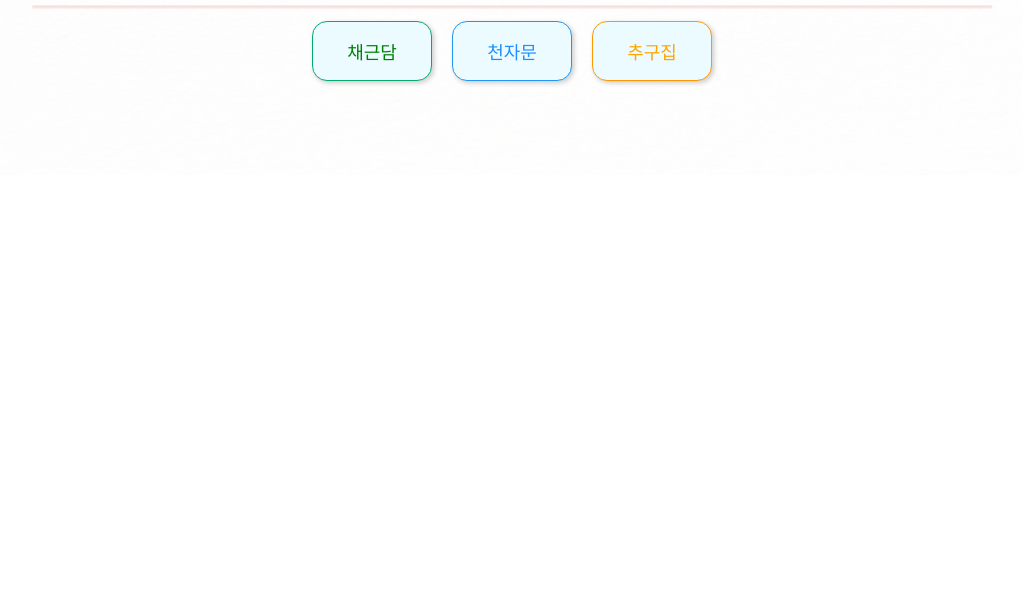
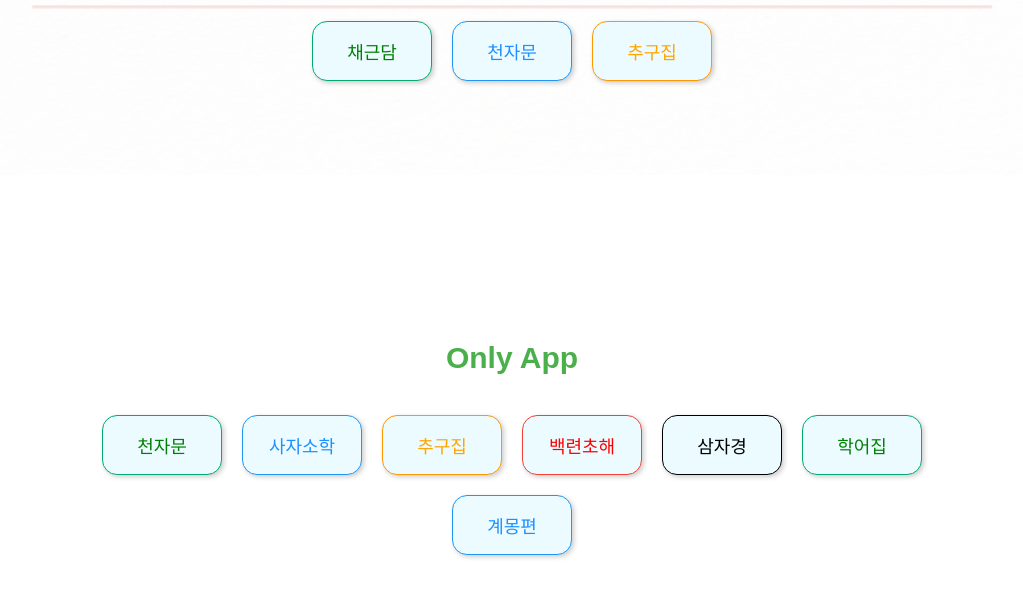
Before and after one commit to jiminchido/sajasohak, a plain HTML site: page index.html in a window 1280 px wide. Shown: the part 625-1222 px from the top of the page, without its empty margins (128-1151 px from the left). Before the commit the page ends 800 px from the top, so only its background shows below. Drawn offline with Linux system fonts and the light colour scheme.

Commit message:
사자소학 웹사이트
목차에 앱전용 홈페이지 업데이트

```diff
--- a/index.html
+++ b/index.html
@@ -224,5 +224,17 @@
         <a href="https://jiminchido.github.io/choogoojib"><button class="btn warning">추구집</button></a>
     </div>
 
+    <h2>Only App</h2>
+
+    <div class="button-container">
+        <a href="https://m.onestore.co.kr/v2/ko-kr/app/0000769389"><button class="btn success">천자문</button></a>
+        <a href="https://m.onestore.co.kr/v2/ko-kr/app/0000769390"><button class="btn info">사자소학</button></a>
+        <a href="https://m.onestore.co.kr/v2/ko-kr/app/0000769224"><button class="btn warning">추구집</button></a>
+        <a href="https://m.onestore.co.kr/v2/ko-kr/app/0000769226"><button class="btn danger">백련초해</button></a>
+        <a href="https://m.onestore.co.kr/v2/ko-kr/app/0000769221"><button class="btn default">삼자경</button></a>
+        <a href="https://m.onestore.co.kr/v2/ko-kr/app/0000769220"><button class="btn success">학어집</button></a>
+        <a href="https://m.onestore.co.kr/v2/ko-kr/app/0000769391"><button class="btn info">계몽편</button></a>
+    </div>
+
 </body>
 </html>
```
